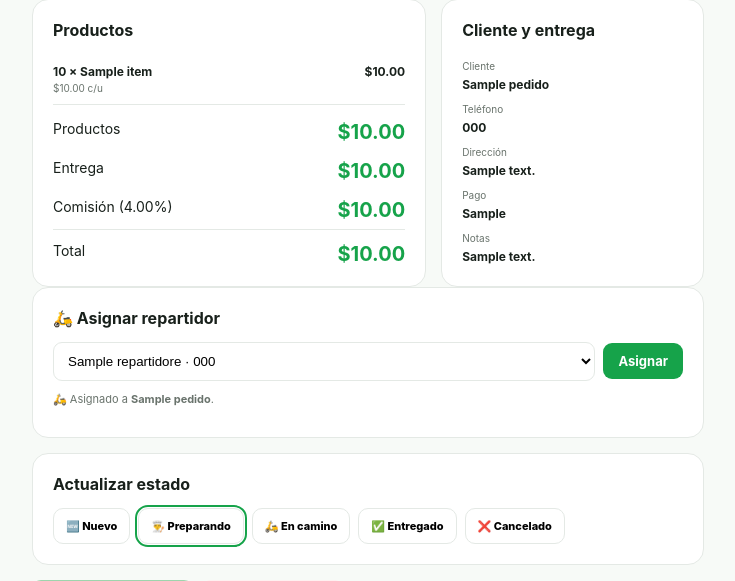
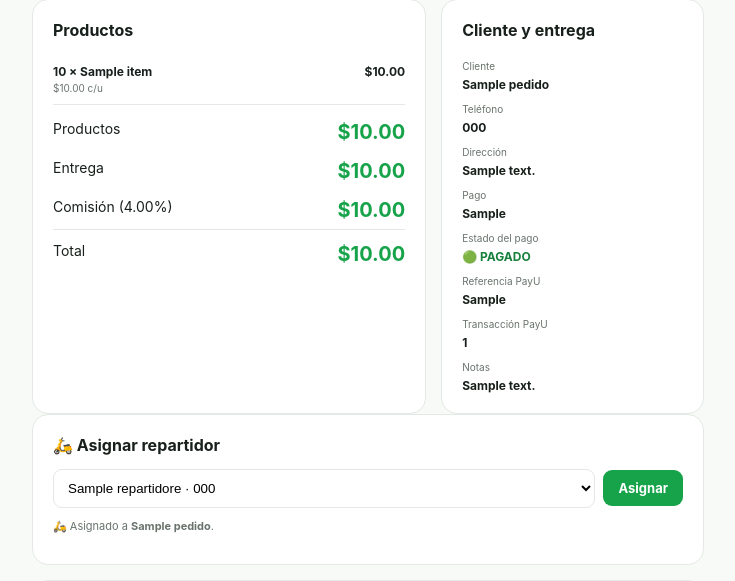
Before and after one commit to hugoapps89/pedidos-locales, a Flask app: template templates/admin_order_detail.html in a window 1280 px wide. Shown: the part 281-862 px from the top of the page, without its empty margins (272-1007 px from the left). Run offline with Flask 3, Linux system fonts and the light colour scheme; the template is opened without the code that fills it: most values are stand-ins (such as "Sample title", 1, 10 or a date in 2020); some libraries are stand-ins or nearby versions.

Commit message:
Muestra estado del pago PayU en pedidos

```diff
--- a/templates/admin_order_detail.html
+++ b/templates/admin_order_detail.html
@@ -9,7 +9,32 @@
 <div class="detail-total"><span>Entrega</span><strong>${{ "%.2f"|format(pedido.delivery_fee if pedido.delivery_fee is not none else 0) }}</strong></div>
 <div class="detail-total"><span>Comisión ({{ "%.2f"|format(pedido.commission_rate if pedido.commission_rate is not none else 0) }}%)</span><strong>${{ "%.2f"|format(pedido.commission_amount if pedido.commission_amount is not none else 0) }}</strong></div>
 <div class="detail-total grand"><span>Total</span><strong>${{ "%.2f"|format(pedido.total) }}</strong></div></section>
-<section class="detail-card"><h2>Cliente y entrega</h2><div class="customer-data"><span>Cliente</span><b>{{ pedido.customer_name }}</b><span>Teléfono</span><b>{{ pedido.customer_phone }}</b><span>Dirección</span><b>{{ pedido.customer_address }}</b><span>Pago</span><b>{{ pedido.payment_method }}</b>{% if pedido.notes %}<span>Notas</span><b>{{ pedido.notes }}</b>{% endif %}</div></section>
+<section class="detail-card"><h2>Cliente y entrega</h2><div class="customer-data"><span>Cliente</span><b>{{ pedido.customer_name }}</b><span>Teléfono</span><b>{{ pedido.customer_phone }}</b><span>Dirección</span><b>{{ pedido.customer_address }}</b><span>Pago</span>
+<b>{{ pedido.payment_method }}</b>
+
+<span>Estado del pago</span>
+
+{% if pedido.payment_status == 'paid' %}
+    <b style="color:#16803c;">🟢 PAGADO</b>
+{% elif pedido.payment_status == 'pending' %}
+    <b style="color:#b7791f;">🟡 PENDIENTE</b>
+{% elif pedido.payment_status == 'rejected' %}
+    <b style="color:#c53030;">🔴 RECHAZADO</b>
+{% elif pedido.payment_status == 'expired' %}
+    <b style="color:#c53030;">🔴 EXPIRADO</b>
+{% else %}
+    <b>{{ pedido.payment_status }}</b>
+{% endif %}
+
+{% if pedido.payu_reference %}
+    <span>Referencia PayU</span>
+    <b>{{ pedido.payu_reference }}</b>
+{% endif %}
+
+{% if pedido.payu_transaction_id %}
+    <span>Transacción PayU</span>
+    <b>{{ pedido.payu_transaction_id }}</b>
+{% endif %}{% if pedido.notes %}<span>Notas</span><b>{{ pedido.notes }}</b>{% endif %}</div></section>
 </div>
 <section class="detail-card"><h2>🛵 Asignar repartidor</h2>
 <form class="assign-form" method="post" action="{{ url_for('admin_assign_courier',order_id=pedido.id) }}">
```
